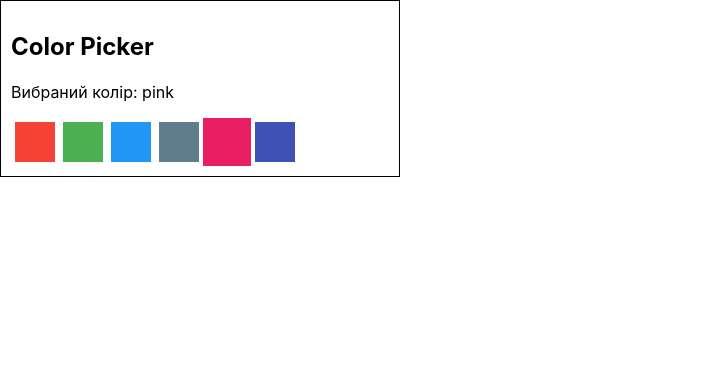
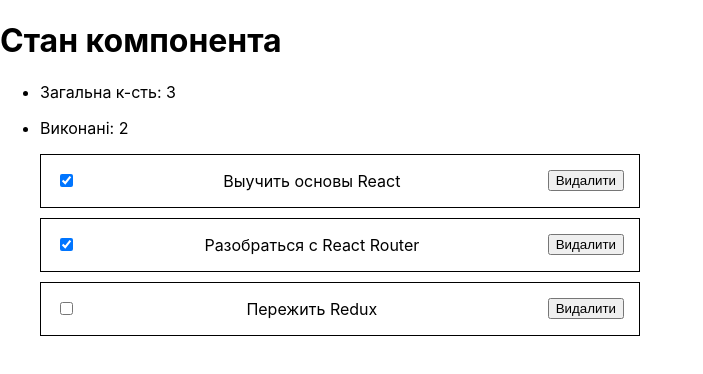
Before and after one commit to skif6623/Counter-on-class, a React (Create React App) app: page / in a window 1280 px wide. Shown: the top 374 px of the page, without its empty margins (0-703 px from the left). Built offline with nearby package versions, Linux system fonts and the light colour scheme.

Commit message:
added check to todo

```diff
--- a/src/App.js
+++ b/src/App.js
@@ -1,18 +1,18 @@
 // import {Counter} from "./components/Counter/Counter";
 // import {Dropdown} from "./components/Dropdown/Dropdown";
 import React, { Component } from 'react';
-// import { TodoList } from './components/TodoList/TodoList';
+import { TodoList } from './components/TodoList/TodoList';
 import initTodos from './todos.json';
 // import { Form } from './components/Form/Form';
-import { ColorPicker } from './components/ColorPicker/ColorPicker';
-const colorPickerOptions = [
-  { label: 'red', color: '#F44336' },
-  { label: 'green', color: '#4CAF50' },
-  { label: 'blue', color: '#2196F3' },
-  { label: 'grey', color: '#607D8B' },
-  { label: 'pink', color: '#E91E63' },
-  { label: 'indigo', color: '#3F51B5' },
-];
+// import { ColorPicker } from './components/ColorPicker/ColorPicker';
+// const colorPickerOptions = [
+//   { label: 'red', color: '#F44336' },
+//   { label: 'green', color: '#4CAF50' },
+//   { label: 'blue', color: '#2196F3' },
+//   { label: 'grey', color: '#607D8B' },
+//   { label: 'pink', color: '#E91E63' },
+//   { label: 'indigo', color: '#3F51B5' },
+// ];
 export class App extends Component {
   state = {
     todos: initTodos,
@@ -24,20 +24,33 @@ export class App extends Component {
     }));
   };
 
+  toggleCompleted = todoId => {
+    this.setState(prevState => ({
+      todos: prevState.todos.map(todo => {
+        return todo.id === todoId
+          ? { ...todo, completed: !todo.completed }
+          : todo;
+      }),
+    }));
+  };
+
   formSubmitHandler = data => {
     console.log('Дані які приходять з форми', data);
   };
 
   render() {
-    // const {todos} = this.state;
+    const { todos } = this.state;
 
-    // const completeTodos = todos.reduce((total, todo) => (todo.completed ? total + 1 : total), 0);
+    const completeTodos = todos.reduce(
+      (total, todo) => (todo.completed ? total + 1 : total),
+      0
+    );
 
     return (
       <>
-        <ColorPicker options={colorPickerOptions} />
+        {/* <ColorPicker options={colorPickerOptions} /> */}
         {/* <Form submit={this.formSubmitHandler} /> */}
-        {/* <h1>Стан компонента</h1>
+        <h1>Стан компонента</h1>
         <ul>
           <li>
             <p>Загальна к-сть: {todos.length}</p>
@@ -46,7 +59,11 @@ export class App extends Component {
             <p>Виконані: {completeTodos} </p>
           </li>
         </ul>
-				<TodoList todos={todos} onDeleteTodo={this.deleteTodo} /> */}
+        <TodoList
+          todos={todos}
+          onDeleteTodo={this.deleteTodo}
+          onToggleCompleted={this.toggleCompleted}
+        />
       </>
     );
   }
--- a/src/components/TodoList/TodoList.jsx
+++ b/src/components/TodoList/TodoList.jsx
@@ -1,9 +1,14 @@
-import {TodoListItem} from "./TodoList.styled.js";
-export const TodoList = ({todos, onDeleteTodo}) => {
+import { TodoListItem } from './TodoList.styled.js';
+export const TodoList = ({ todos, onDeleteTodo, onToggleCompleted }) => {
   return (
     <ul>
-			{todos.map(({id, text, completed}) => (
+      {todos.map(({ id, text, completed }) => (
         <TodoListItem key={id}>
+          <input
+            type="checkbox"
+            checked={completed}
+            onChange={() => onToggleCompleted(id)}
+          />
           <p>{text}</p>
           <button onClick={() => onDeleteTodo(id)}>Видалити</button>
         </TodoListItem>
```
Lines whose indentation alone changed are shown as unchanged.
